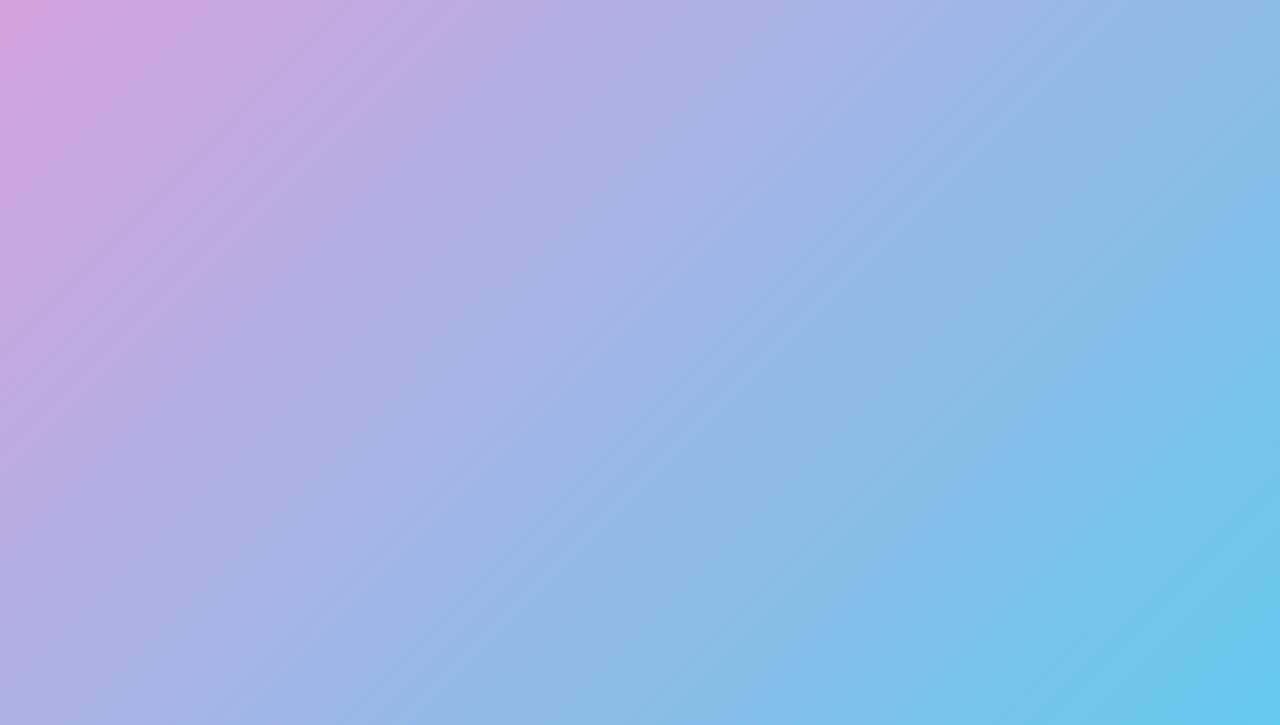
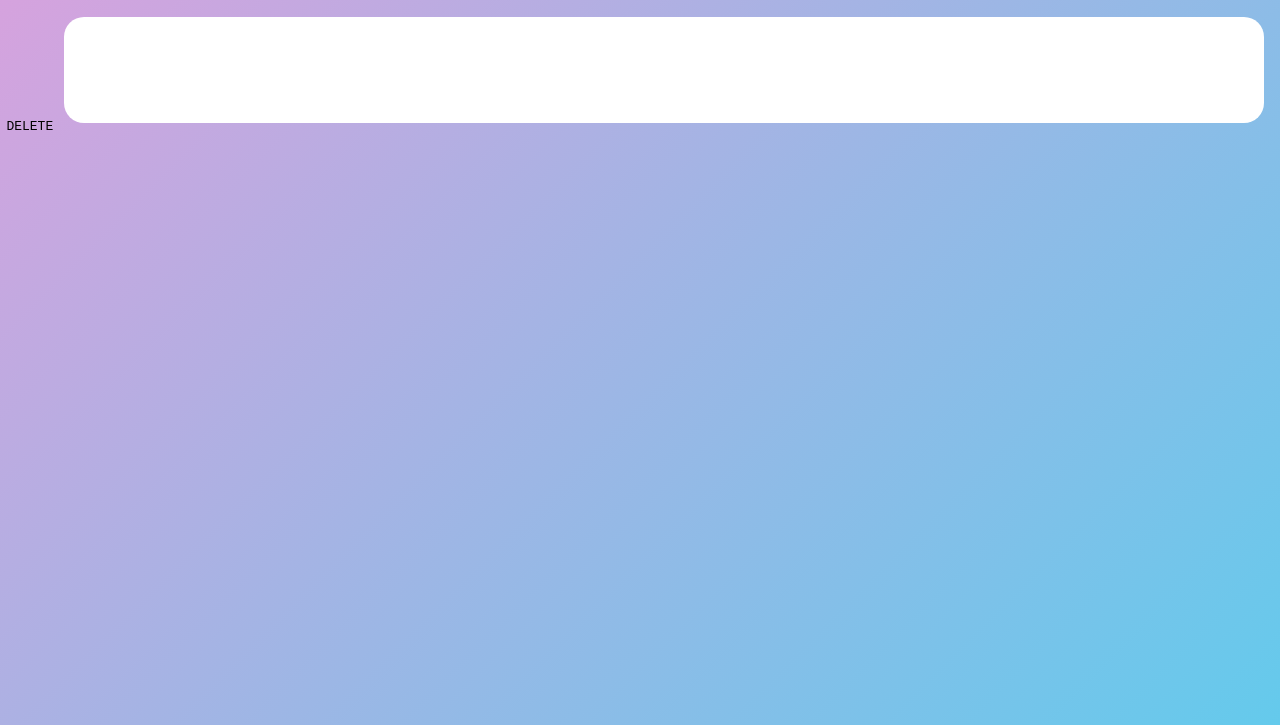
Before and after one commit to Subhranshu-Lenka/Notes-App, a plain HTML site: page index.html in a window 1280 px wide. Shown: the part 133-858 px from the top of the page. Drawn offline with Linux system fonts and the light colour scheme.

Commit message:
one text area shown at start

```diff
--- a/index.html
+++ b/index.html
@@ -1,4 +1,4 @@
-<html>
+<!DOCTYPE html>
 
 <head>
     <meta charset="utf-8">
@@ -14,11 +14,11 @@
     <button id="new-note">Create Notes</button>
     <br>
     <div class="notes">
-        <!-- <div class="wrapper">
-            <textarea class="note-area" cols="60" rows="7">
-        </textarea>
+        <div class="wrapper">
+            <textarea class="note-area">
+            </textarea>
             <span class="delete">DELETE</span>
-        </div> -->
+        </div>
     </div>
     <script src="app.js"></script>
 </body>
```
